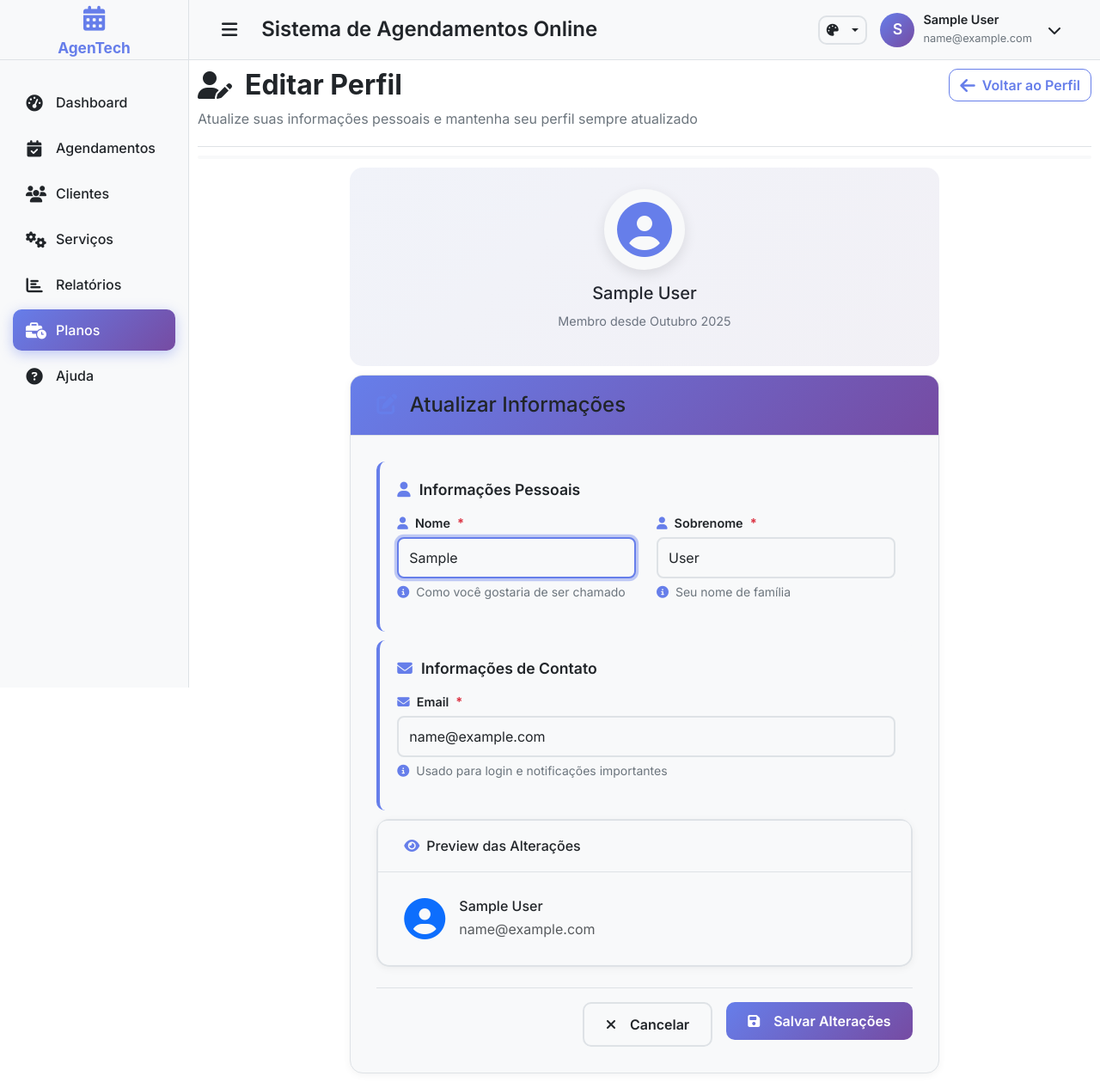
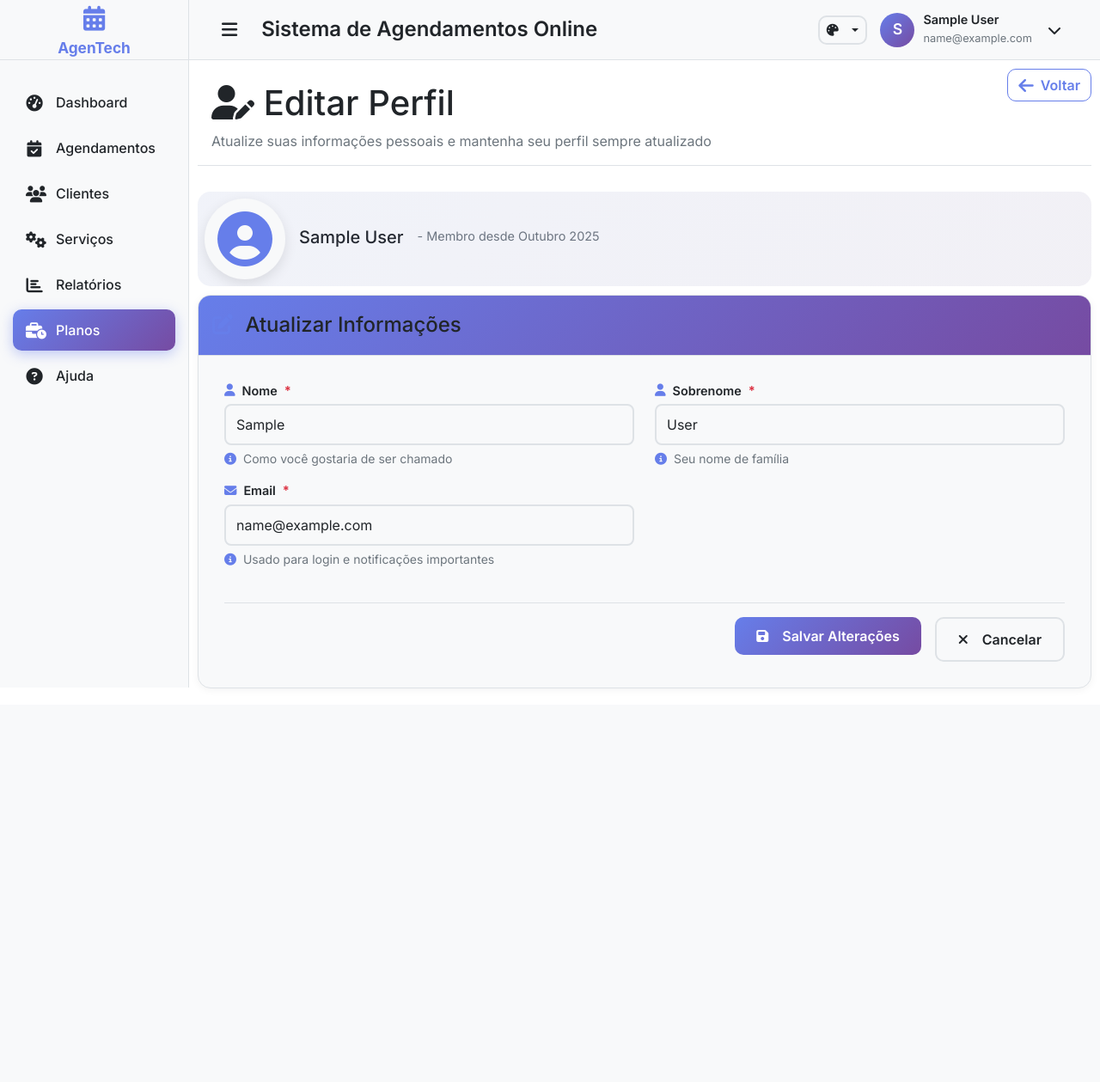
Before and after one commit to fourmindsorg/s_agendamento, a Django app: page /authentication/profile/update/ in a window 1280 px wide. Shown: the whole page at 86% size. After the commit the page ends 801 px from the top, so only its background shows below. Run offline with Django 5.2, Linux system fonts and the light colour scheme; the visitor is signed in with stand-in values (Sample User, id 1); data comes from the database, SQL or seed files in the repository; data that the repository does not hold is empty; some libraries are stand-ins or nearby versions; some web fonts are replaced.

Commit message:
correções e atualizações

```diff
--- a/templates/authentication/profile_update.html
+++ b/templates/authentication/profile_update.html
@@ -6,63 +6,47 @@
 
 {% block content %}
 <!-- Header do Formulário -->
-<div class="form-header">
-  <h1 class="form-title">
+<div class="list-header p-3 d-flex flex-column flex-md-row justify-content-between align-items-md-center">
+
+  <div class="header-greeting mb-2 mb-lg-0">
+    <h1 class="dashboard-title">
     <i class="fas fa-user-edit"></i>
     Editar Perfil
     </h1>
     <p class="form-subtitle">
       Atualize suas informações pessoais e mantenha seu perfil sempre atualizado
     </p>
+  </div>
 
   <!-- Ações no Header -->
-  <div class="header-actions">
+  <div class="header-actions d-flex justify-content-center gap-2">
     <a href="{% url 'authentication:profile' %}" class="btn btn-outline-primary">
-      <i class="fas fa-arrow-left fa-lg me-2"></i>Voltar ao Perfil
+      <i class="fas fa-arrow-left fa-lg me-2"></i>Voltar
     </a>
   </div>
 </div>
 
-<!-- Barra de Progresso -->
-<div class="form-progress">
-  <div class="form-progress-bar" id="progress-bar"></div>
-</div>
-
 <!-- Formulário -->
-<div class="row">
-  <div class="col-lg-8 mx-auto">
-    <!-- Avatar Atual -->
-    <div class="avatar-section">
-      <div class="current-avatar">
+<div class="avatar-section d-flex gap-3 align-items-center p-2">
+  <div class="current-avatar m-0">
     <i class="fas fa-user-circle avatar-icon"></i>
   </div>
   <h5 class="mb-1">{{ user.get_full_name|default:user.username }}</h5>
-      <p class="avatar-info">Membro desde {{ user.date_joined|date:"F Y" }}</p>
+  <p class="avatar-info"> - Membro desde {{ user.date_joined|date:"F Y" }}</p>
 </div>
 
+<div class="row mb-2">
+  <div class="col">
     <div class="card form-card">
-      <div class="card-header">
+      <div class="card-header card-agendamentos-form px-3">
           <h4 class="mb-0 text-white">
           <i class="fas fa-edit me-2"></i>
           Atualizar Informações
         </h4>
       </div>
     <div class="card-body">
-        <!-- Mensagem de Sucesso -->
-        <div class="success-message" id="success-message">
-          <i class="fas fa-check-circle me-2"></i>
-          Perfil atualizado com sucesso!
-        </div>
-
       <form method="post" id="profile-form" novalidate>
         {% csrf_token %}
-
-          <!-- Seção: Informações Pessoais -->
-          <div class="form-section">
-            <div class="form-section-title">
-              <i class="fas fa-user"></i>
-              Informações Pessoais
-            </div>
 
         <div class="row">
           <div class="col-md-6 mb-3">
@@ -113,16 +97,10 @@
             </div>
           </div>
         </div>
-          </div>
 
         <!-- Seção: Informações de Contato -->
-          <div class="form-section">
-            <div class="form-section-title">
-              <i class="fas fa-envelope"></i>
-              Informações de Contato
-            </div>
-
-            <div class="mb-3">
+        <div class="row">
+          <div class="col-md-6 mb-3">
             <label for="{{ form.email.id_for_label }}" class="form-label required">
               <i class="fas fa-envelope"></i>
               Email
@@ -147,38 +125,21 @@
           </div>
         </div>
 
-          <!-- Preview das Alterações -->
-          <div class="card preview-card">
-            <div class="card-header">
-              <h6 class="mb-0">
-                <i class="fas fa-eye me-2"></i>Preview das Alterações
-              </h6>
-            </div>
-            <div class="card-body">
-              <div class="d-flex align-items-center">
-                <i class="fas fa-user-circle fa-3x text-primary me-3"></i>
-                <div>
-                  <h6 class="mb-1" id="preview-name">{{ form.first_name.value|default:user.first_name }} {{ form.last_name.value|default:user.last_name }}</h6>
-                  <p class="text-muted mb-0" id="preview-email">{{ form.email.value|default:user.email }}</p>
-                </div>
-              </div>
-            </div>
-          </div>
-
         <!-- Botões de Ação -->
         <div class="d-flex gap-3 justify-content-end mt-4 pt-3 border-top">
+          <button type="submit" class="btn btn-custom" id="submit-btn">
+            <i class="fas fa-save me-2"></i>Salvar Alterações
+          </button>
           <a href="{% url 'authentication:profile' %}" class="btn btn-outline-secondary">
             <i class="fas fa-times me-2"></i>Cancelar
           </a>
-            <button type="submit" class="btn btn-custom" id="submit-btn">
-              <i class="fas fa-save me-2"></i>Salvar Alterações
-            </button>
         </div>
       </form>
     </div>
     </div>
   </div>
 </div>
+
 
 <script>
 document.addEventListener('DOMContentLoaded', function() {
```
Lines whose indentation alone changed are shown as unchanged.
